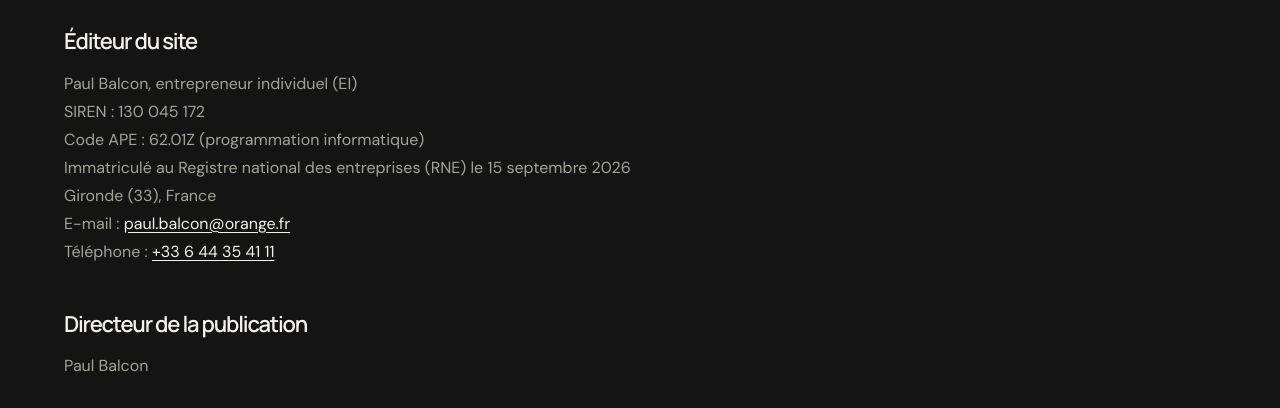
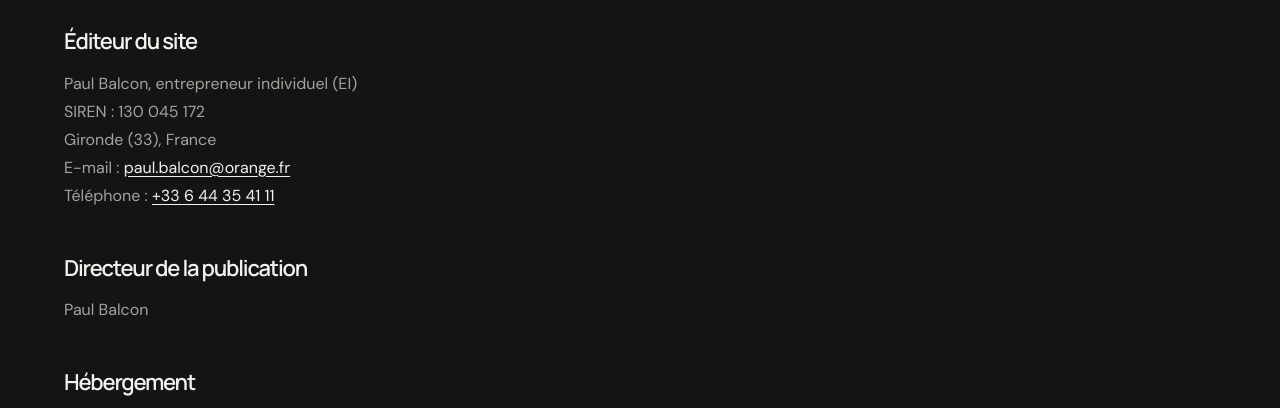
Before and after one commit to paulpoulee/portfolio, a plain HTML site: page mentions-legales/index.html in a window 1280 px wide. Shown: the part 389-797 px from the top of the page. Drawn offline with Linux system fonts and the light colour scheme.

Commit message:
Mentions légales : ne garder que les informations obligatoires
Co-Authored-By: Claude Opus 5.5 <noreply@anthropic.com>
Claude-Session: https://claude.ai/code/session_01Y9jxq5xctDx3DsGunLXPGM

```diff
--- a/mentions-legales/index.html
+++ b/mentions-legales/index.html
@@ -2,7 +2,7 @@
 <html lang="fr"><head><meta charset="utf-8"/><meta content="width=device-width,initial-scale=1" name="viewport"/><title>Mentions légales | Paul Balcon</title><link href="/favicon.svg" rel="icon" type="image/svg+xml"/><link href="/apple-touch-icon.png" rel="apple-touch-icon"/><meta content="#141414" name="theme-color"/><link rel="preload" href="/fonts/manrope.woff2" as="font" type="font/woff2" crossorigin=""/><link rel="preload" href="/fonts/dm-sans.woff2" as="font" type="font/woff2" crossorigin=""/><link href="/style.css" rel="stylesheet"/><meta content="Mentions légales et informations sur les données personnelles du portfolio de Paul Balcon, chef de projet digital à Bordeaux." name="description"/><meta content="index, follow" name="robots"/><link href="https://paul-balcon-design.poulepaul.chatgpt.site/mentions-legales/" rel="canonical"/></head><body class="is-static"><a class="skip-link" href="#contenu">Aller au contenu</a>
 <header><a aria-label="Paul Balcon, accueil" class="logo" href="/#">pb<span>↗</span></a><nav aria-label="Navigation principale"><a href="/#projets">Projets <sup>13</sup></a><a href="/#apropos">À propos</a><a href="/#parcours">Parcours &amp; CV</a><a href="/#certificats">Certificats</a><a class="mobile-contact" href="/#contact">Contact</a></nav><a class="nav-contact" href="/#contact">Me contacter <span>↗</span></a></header>
 <main id="contenu"><article class="section legal"><a class="text-action back" href="/">← Retour au portfolio</a><span class="eyebrow" style="display:block;margin-top:40px">INFORMATIONS LÉGALES</span><h1>Mentions légales</h1>
-<h2>Éditeur du site</h2><p>Paul Balcon, entrepreneur individuel (EI)<br/>SIREN : 130 045 172<br/>Code APE : 62.01Z (programmation informatique)<br/>Immatriculé au Registre national des entreprises (RNE) le 15 septembre 2026<br/>Gironde (33), France<br/>E-mail : <a href="mailto:paul.balcon@orange.fr">paul.balcon@orange.fr</a><br/>Téléphone : <a href="tel:+33644354111">+33 6 44 35 41 11</a></p>
+<h2>Éditeur du site</h2><p>Paul Balcon, entrepreneur individuel (EI)<br/>SIREN : 130 045 172<br/>Gironde (33), France<br/>E-mail : <a href="mailto:paul.balcon@orange.fr">paul.balcon@orange.fr</a><br/>Téléphone : <a href="tel:+33644354111">+33 6 44 35 41 11</a></p>
 <h2>Directeur de la publication</h2><p>Paul Balcon</p>
 <h2>Hébergement</h2><p>Netlify, Inc.<br/>San Francisco, Californie, États-Unis<br/><a href="https://www.netlify.com" rel="noopener noreferrer" target="_blank">www.netlify.com</a></p>
 <h2>Données personnelles</h2><p>Ce site ne dépose aucun cookie, n’utilise aucun outil de mesure d’audience et ne contient aucun formulaire. Les polices de caractères sont hébergées sur le site : aucune donnée n’est transmise à un service tiers lors de la consultation. L’hébergeur conserve, pour des raisons techniques et de sécurité, des journaux de connexion (adresse IP, date, page consultée) pendant une durée limitée.</p><p>Si vous écrivez à Paul Balcon par e-mail ou par téléphone, vos coordonnées ne sont utilisées que pour vous répondre. Conformément au RGPD, vous pouvez demander l’accès, la rectification ou la suppression de vos données à l’adresse <a href="mailto:paul.balcon@orange.fr">paul.balcon@orange.fr</a>, et introduire une réclamation auprès de la <a href="https://www.cnil.fr" rel="noopener noreferrer" target="_blank">CNIL</a>.</p>
```
